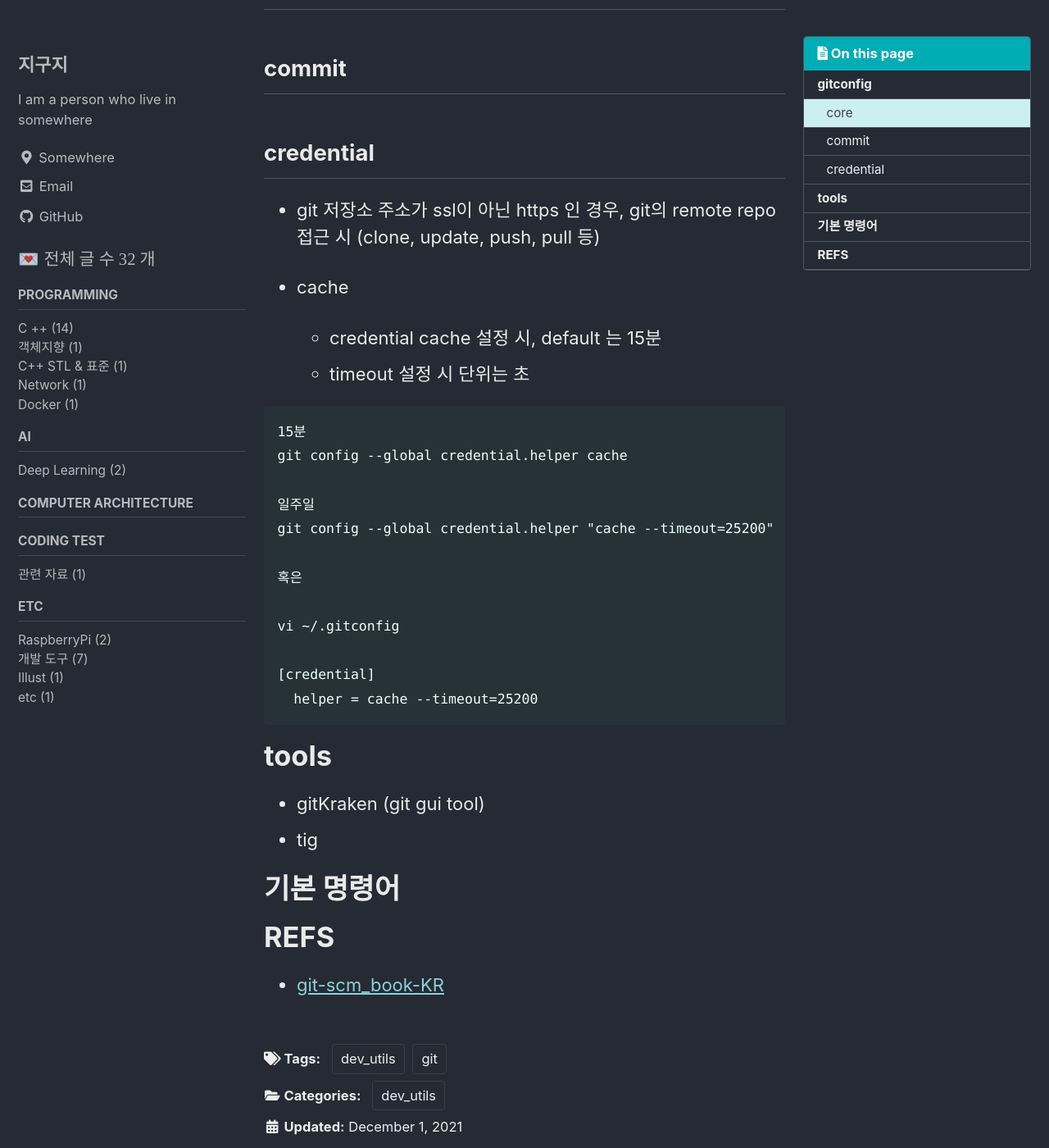
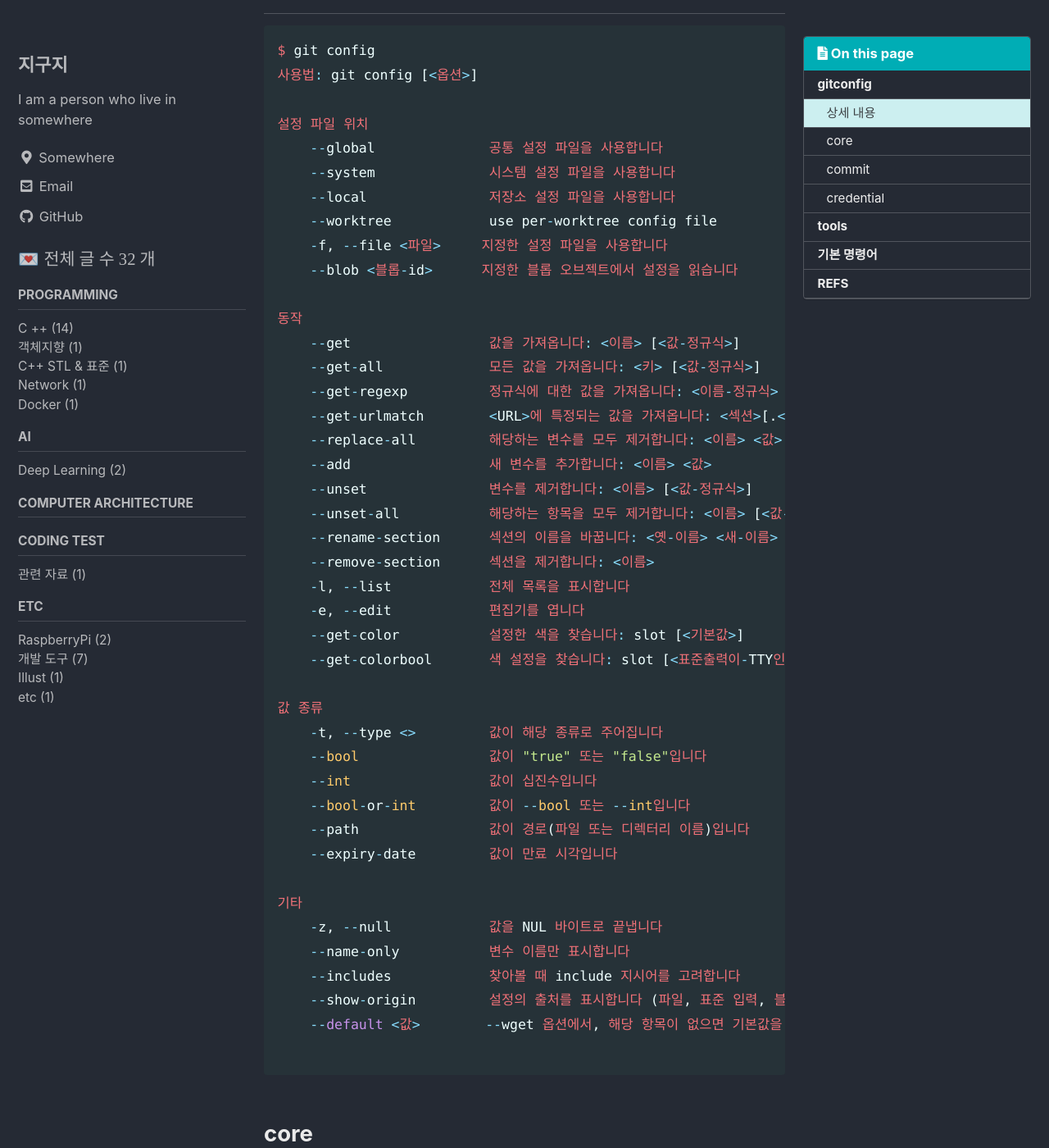
Before and after one commit to hyesuk-k/hyesuk-k.github.io, a Jekyll site: the page built from _posts/dev_utils/2021-11-30-git-usage.md, in a window 1280 px wide and 1400 px high, scrolled down 1332 px. Shown: the whole window at 82% size. Built offline with Jekyll 4.4.1, drawn with Linux system fonts in a browser that asks for light colours; cached includes are drawn as plain includes; some of the changed text lies outside the part shown.

Commit message:
[git] git-config core 항목 추가

````diff
--- a/_posts/dev_utils/2021-11-30-git-usage.md
+++ b/_posts/dev_utils/2021-11-30-git-usage.md
@@ -21,7 +21,7 @@ last_modified_at: 2021-12-01
 
 # gitconfig
 
-commit을 위한 사용자 설정은 ~/.gitconfig를 수정 혹은 git config 명령어를 이용하는 방법이 있다.
+* commit을 위한 사용자 설정은 ~/.gitconfig를 수정 혹은 git config 명령어를 이용하는 방법이 있다.
 
 * gitconfig 파일을 열고 아래 내용 추가
 ```
@@ -52,8 +52,96 @@ git config --global user.email 메일주소
       Initial commit
 ```
 
+## 상세 내용
+
+```cpp
+$ git config
+사용법: git config [<옵션>]
+
+설정 파일 위치
+    --global              공통 설정 파일을 사용합니다
+    --system              시스템 설정 파일을 사용합니다
+    --local               저장소 설정 파일을 사용합니다
+    --worktree            use per-worktree config file
+    -f, --file <파일>     지정한 설정 파일을 사용합니다
+    --blob <블롭-id>      지정한 블롭 오브젝트에서 설정을 읽습니다
+
+동작
+    --get                 값을 가져옵니다: <이름> [<값-정규식>]
+    --get-all             모든 값을 가져옵니다: <키> [<값-정규식>]
+    --get-regexp          정규식에 대한 값을 가져옵니다: <이름-정규식> [<값-정규식>]
+    --get-urlmatch        <URL>에 특정되는 값을 가져옵니다: <섹션>[.<변수>] <URL>
+    --replace-all         해당하는 변수를 모두 제거합니다: <이름> <값> [<값-정규식>]
+    --add                 새 변수를 추가합니다: <이름> <값>
+    --unset               변수를 제거합니다: <이름> [<값-정규식>]
+    --unset-all           해당하는 항목을 모두 제거합니다: <이름> [<값-정규식>]
+    --rename-section      섹션의 이름을 바꿉니다: <옛-이름> <새-이름>
+    --remove-section      섹션을 제거합니다: <이름>
+    -l, --list            전체 목록을 표시합니다
+    -e, --edit            편집기를 엽니다
+    --get-color           설정한 색을 찾습니다: slot [<기본값>]
+    --get-colorbool       색 설정을 찾습니다: slot [<표준출력이-TTY인지-여부>]
+
+값 종류
+    -t, --type <>         값이 해당 종류로 주어집니다
+    --bool                값이 "true" 또는 "false"입니다
+    --int                 값이 십진수입니다
+    --bool-or-int         값이 --bool 또는 --int입니다
+    --path                값이 경로(파일 또는 디렉터리 이름)입니다
+    --expiry-date         값이 만료 시각입니다
+
+기타
+    -z, --null            값을 NUL 바이트로 끝냅니다
+    --name-only           변수 이름만 표시합니다
+    --includes            찾아볼 때 include 지시어를 고려합니다
+    --show-origin         설정의 출처를 표시합니다 (파일, 표준 입력, 블롭, 명령 행)
+    --default <값>        --wget 옵션에서, 해당 항목이 없으면 기본값을 사용합니다
+
+```
+
 
 ## core
+
+* 지원하는 항목 확인
+
+```cpp
+$ git config --global core.<xxxx>
+...
+```
+
+* core.editor
+  + git 편집기 설정 (default는 환경 변수에 설정된 편집기를 활용, vi)
+
+```cpp
+[core]
+  editor = vim
+```
+
+* core.whitespace
+  + default on
+    - blank-at-eol : 라인 끝에 공백이 있는지 찾음
+    - blank-at-eof : 파일 끝에 추가한 빈 라인이 있는지 찾음
+    - space-before-tab : 모든 라인에서 처음에 tab보다 공백이 먼저 나오는지 찾음
+  + default off
+    - indent-with-non-tab : tab이 아니라 공백으로 시작하는 라인이 있는가 (tabwidth 설정에 따라 달라짐)
+    - cr-at-eol : 라인 끝에 CR 문자가 있어도 괜찮은지
+    - tab-in-indent : 라인 시작에 포함된 tab 문자를 오류로 취급
+
+* git apply를 이용하여 Patch 시 설정 변경 가능
+
+* 해당 Patch가 공백문자 정책에 맞는지 확인
+
+```cpp
+$ git apply --whitespace=warn <patch>
+```
+
+* Patch 시, Git이 자동으로 공백 문자 정책에 맞춰 수정
+  + 공백 문자 정책에 맞지 않는 커밋을 Upstream에 push하기 전에 옵션을 주고 rebase 실행 시 공백을 설정한대로 수정
+
+```cpp
+$ git apply --whitespace=fix <patch>
+```
+
 
 ## commit
 
@@ -90,3 +178,5 @@ vi ~/.gitconfig
 # REFS
 
 * [git-scm_book-KR](https://git-scm.com/book/ko/v2)
+* [8.1 Git맞춤 - Git 설정하기](https://git-scm.com/book/ko/v2/Git%EB%A7%9E%EC%B6%A4-Git-%EC%84%A4%EC%A0%95%ED%95%98%EA%B8%B0)
+* [Customizing Git - Git Configuration](https://git-scm.com/book/en/v2/Customizing-Git-Git-Configuration#_git_config)
````
Also changed, not shown: other parts of _posts/dev_utils/2021-11-30-git-usage.md (+1 -1 lines).
